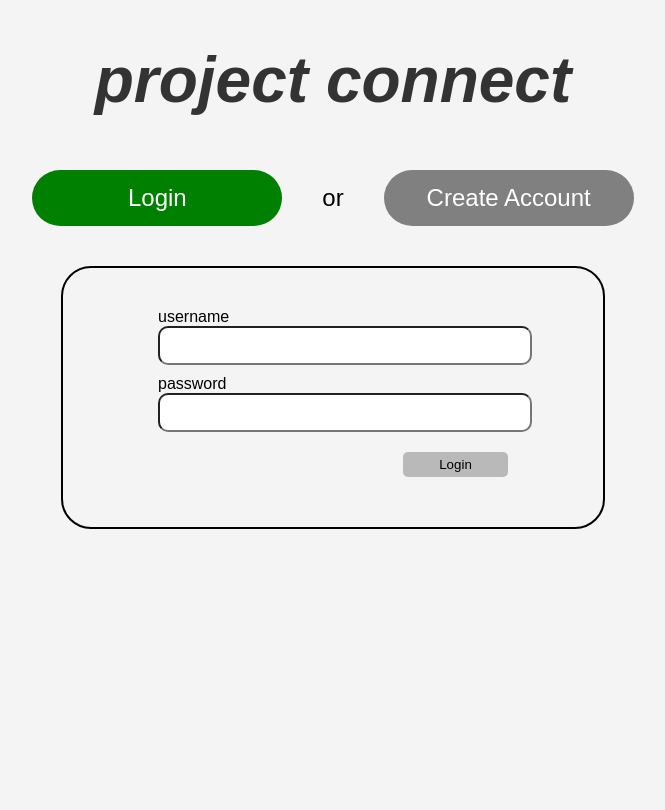
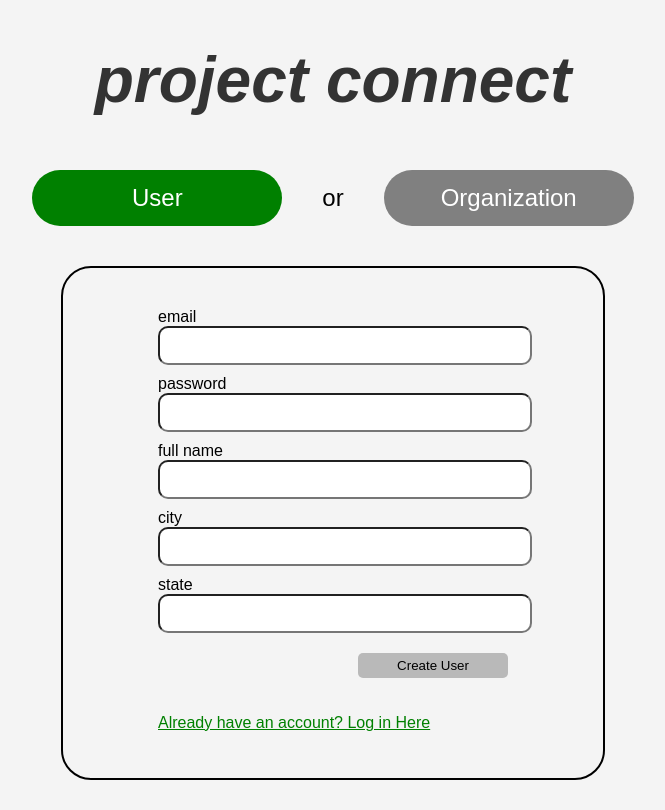
Before and after one commit to ndesu/project-connect, a React app: page / in a window 1280 px wide. Shown: the whole page, without its empty margins (307-972 px from the left). Built offline with nearby package versions, Linux system fonts and the light colour scheme; the HTML template or start-up script is replaced by a standard one.

Commit message:
fixed login page

```diff
--- a/client/src/App.css
+++ b/client/src/App.css
@@ -28,11 +28,11 @@ h1 {
     font-style: italic;
 }
 
-.signInToggle {
+.accTypeToggle {
     display: flex;
 }
 
-.signInToggle button {
+.accTypeToggle button {
     width: 250px;
     background-color: #D9D9D9;
     border: none;
@@ -40,9 +40,10 @@ h1 {
     margin: 10px 40px;
     padding: 10px;
     font-size: 24px;
+    cursor: pointer;
 }
 
-.signInToggle p {
+.accTypeToggle p {
     font-size: 24px;
 }
 
@@ -90,3 +91,14 @@ h1 {
     padding: 5px;
     background-color: #B9B9B9;
 }
+
+.login-toggle {
+    text-decoration: underline;
+    color: green;
+    cursor: pointer;
+}
+
+.button-wrapper button {
+    width: 150px;
+    cursor: pointer;
+}
--- a/client/src/pages/Login.js
+++ b/client/src/pages/Login.js
@@ -2,30 +2,44 @@ import React, {useState} from "react";
 import { useNavigate } from "react-router-dom";
 
 export default function Login() {
-    const [login, setLogin] = useState(true)
-    const [createAcc, setCreateAcc] = useState(false);
-    const [createAccData, setCreateAccData] = useState({
-        username: "",
+    const [isUser, setIsUser] = useState(true);
+    const [isOrg, setIsOrg] = useState(false);
+    const [loggingIn, setLoggingIn] = useState(false);
+
+    const [createUserAccData, setCreateUserAccData] = useState({
+        email: "",
         password: "",
         fullName: "",
-        email: "",
         city: "",
         state: "",
     })
+    const [createOrgAccData, setCreateOrgAccData] = useState({
+        email: "",
+        password: "",
+        orgName: "",
+        description: "",
+        phoneNumber: "",
+        city: "",
+        state: ""
+    })
     const [loginData, setLoginData] = useState({
-        username: "",
+        email: "",
         password: ""
     });
 
     const navigate = useNavigate();
 
-    const loginClick = () => {
-        setLogin(true)
-        setCreateAcc(false)
+    const userClick = () => {
+        setIsUser(true)
+        setIsOrg(false)
     }
-    const createAccClick = () => {
-        setLogin(false)
-        setCreateAcc(true)
+    const organizationClick = () => {
+        setIsUser(false)
+        setIsOrg(true)
+    }
+
+    const loginToggle = () => {
+        setLoggingIn(!loggingIn)
     }
 
     const handleLoginChange = (e) => {
@@ -33,9 +47,14 @@ export default function Login() {
         setLoginData({ ...loginData, [name]: value });
     };
 
-    const handleCreateAccChange = (e) => {
+    const handleCreateUserAccChange = (e) => {
         const { name, value } = e.target;
-        setCreateAccData({ ...createAccData, [name]: value })
+        setCreateUserAccData({ ...createUserAccData, [name]: value })
+    }
+
+    const handleCreateOrgAccChange = (e) => {
+        const { name, value } = e.target;
+        setCreateOrgAccData({ ...createOrgAccData, [name]: value })
     }
 
     const handleLoginSubmit = (e) => {
@@ -51,7 +70,7 @@ export default function Login() {
             .then((data) => {
                 console.log("Login response:", data);
                 setLoginData({
-                    username: "",
+                    email: "",
                     password: "",
                 });
                 if (data.status === "success") {
@@ -66,7 +85,7 @@ export default function Login() {
             });
     };
 
-    const handleCreateAccSubmit = (e) => {
+    const handleCreateUserAccSubmit = (e) => {
         e.preventDefault();
         // Send create account data to the server
         fetch("http://localhost:8080", {
@@ -74,16 +93,49 @@ export default function Login() {
             headers: {
                 "Content-Type": "application/json",
             },
-            body: JSON.stringify({ type: "createAccount", ...createAccData }),
+            body: JSON.stringify({ type: "createUserAccount", ...createUserAccData }),
         })
             .then((response) => response.json())
             .then((data) => {
                 console.log("Create account response:", data);
-                setCreateAccData({
-                    username: "",
+                setCreateUserAccData({
+                    email: "",
                     password: "",
                     fullName: "",
+                    city: "",
+                    state: "",
+                });
+                if (data.status === "success") {
+                    navigate('/home')
+                } else {
+                    alert("Create Account Failed")
+                }
+            })
+            .catch((error) => {
+                console.error("Error during account creation:", error);
+            });
+
+    };
+
+    const handleCreateOrgAccSubmit = (e) => {
+        e.preventDefault();
+        // Send create account data to the server
+        fetch("http://localhost:8080", {
+            method: "POST",
+            headers: {
+                "Content-Type": "application/json",
+            },
+            body: JSON.stringify({ type: "createOrgAccount", ...createOrgAccData }),
+        })
+            .then((response) => response.json())
+            .then((data) => {
+                console.log("Create account response:", data);
+                setCreateOrgAccData({
                     email: "",
+                    password: "",
+                    orgName: "",
+                    description: "",
+                    phoneNumber: "",
                     city: "",
                     state: "",
                 });
@@ -102,60 +154,87 @@ export default function Login() {
     return (
         <div class="loginContainer">
             <h1 class="appTitle">project connect</h1>
-            <div class="signInToggle">
+            { !loggingIn &&
+            <div class="accTypeToggle">
                 <button
-                    onClick={loginClick}
+                    onClick={userClick}
                     style={{
-                        backgroundColor: login ? "green" : "gray",
+                        backgroundColor: isUser ? "green" : "gray",
                         color: "white",
                       }}
                 >
-                    Login
+                    User
                 </button>
                 <p>or</p>
                 <button
-                    onClick={createAccClick}
+                    onClick={organizationClick}
                     style={{
-                        backgroundColor: createAcc ? "green" : "gray",
+                        backgroundColor: isOrg ? "green" : "gray",
                         color: "white",
                       }}
                 >
-                    Create Account
+                    Organization
                 </button>
-            </div>
+            </div>}
             <div class="inputBox">
-                { login && (
-                <form class="formFields" onSubmit={handleLoginSubmit} >
-                    <label htmlFor="username">username</label>
-                    <input type="username" name="username" value={loginData.username} onChange={handleLoginChange}/>
+                { loggingIn && (
+                <form class="formFields" onSubmit={handleLoginSubmit}>
+                    <label htmlFor="email">email</label>
+                    <input type="email" name="email" value={loginData.email} onChange={handleLoginChange}/>
 
                     <label htmlFor="password">password</label>
                     <input type="password" name="password" value={loginData.password} onChange={handleLoginChange}/>
 
                     <div class="button-wrapper"><button type="submit">Login</button></div>
+                    <p class="login-toggle" onClick={loginToggle}>Don't have an account? Create One Here</p>
                 </form>
                 )}
-                { createAcc && (
-                <form class="formFields" onSubmit={handleCreateAccSubmit}>
-                    <label htmlFor="username">username</label>
-                    <input type="username" name="username" value={createAccData.username} onChange={handleCreateAccChange}/>
+                { !loggingIn && isUser && (
+                <form class="formFields" onSubmit={handleCreateUserAccSubmit}>
+                    <label htmlFor="email">email</label>
+                    <input type="email" name="email" value={createUserAccData.email} onChange={handleCreateUserAccChange}/>
 
                     <label htmlFor="password">password</label>
-                    <input type="password" name="password" value={createAccData.password} onChange={handleCreateAccChange}/>
+                    <input type="password" name="password" value={createUserAccData.password} onChange={handleCreateUserAccChange}/>
 
                     <label htmlFor="fullName">full name</label>
-                    <input type="fullName" name="fullName" value={createAccData.fullName} onChange={handleCreateAccChange}/>
-
-                    <label htmlFor="email">email</label>
-                    <input type="email" name="email" value={createAccData.email} onChange={handleCreateAccChange}/>
+                    <input type="fullName" name="fullName" value={createUserAccData.fullName} onChange={handleCreateUserAccChange}/>
 
                     <label htmlFor="city">city</label>
-                    <input type="city" name="city" value={createAccData.city} onChange={handleCreateAccChange}/>
+                    <input type="city" name="city" value={createUserAccData.city} onChange={handleCreateUserAccChange}/>
 
                     <label htmlFor="state">state</label>
-                    <input type="state" name="state" value={createAccData.state} onChange={handleCreateAccChange}/>
+                    <input type="state" name="state" value={createUserAccData.state} onChange={handleCreateUserAccChange}/>
 
                     <div class="button-wrapper"><button type="submit">Create User</button></div>
+                    <p class="login-toggle" onClick={loginToggle}>Already have an account? Log in Here</p>
+                </form>
+                )}
+                { !loggingIn && isOrg && (
+                    <form class="formFields" onSubmit={handleCreateOrgAccSubmit}>
+                    <label htmlFor="email">email</label>
+                    <input type="email" name="email" value={createOrgAccData.email} onChange={handleCreateOrgAccChange}/>
+
+                    <label htmlFor="password">password</label>
+                    <input type="password" name="password" value={createOrgAccData.password} onChange={handleCreateOrgAccChange}/>
+
+                    <label htmlFor="orgName">organization name</label>
+                    <input type="orgName" name="orgName" value={createOrgAccData.orgName} onChange={handleCreateOrgAccChange}/>
+
+                    <label htmlFor="description">organization description</label>
+                    <input type="description" name="description" value={createOrgAccData.description} onChange={handleCreateOrgAccChange}/>
+
+                    <label htmlFor="phoneNumber">phone number</label>
+                    <input type="phoneNumber" name="phoneNumber" value={createOrgAccData.phoneNumber} onChange={handleCreateOrgAccChange}/>
+
+                    <label htmlFor="city">city</label>
+                    <input type="city" name="city" value={createOrgAccData.city} onChange={handleCreateOrgAccChange}/>
+
+                    <label htmlFor="state">state</label>
+                    <input type="state" name="state" value={createOrgAccData.state} onChange={handleCreateOrgAccChange}/>
+
+                    <div class="button-wrapper"><button type="submit">Create Organization</button></div>
+                    <p class="login-toggle" onClick={loginToggle}>Already have an account? Log in Here</p>
                 </form>
                 )}
             </div>
```
Also changed, not shown: static/bundle.js, 2 other files (tests, documents, lock files or other folders).
